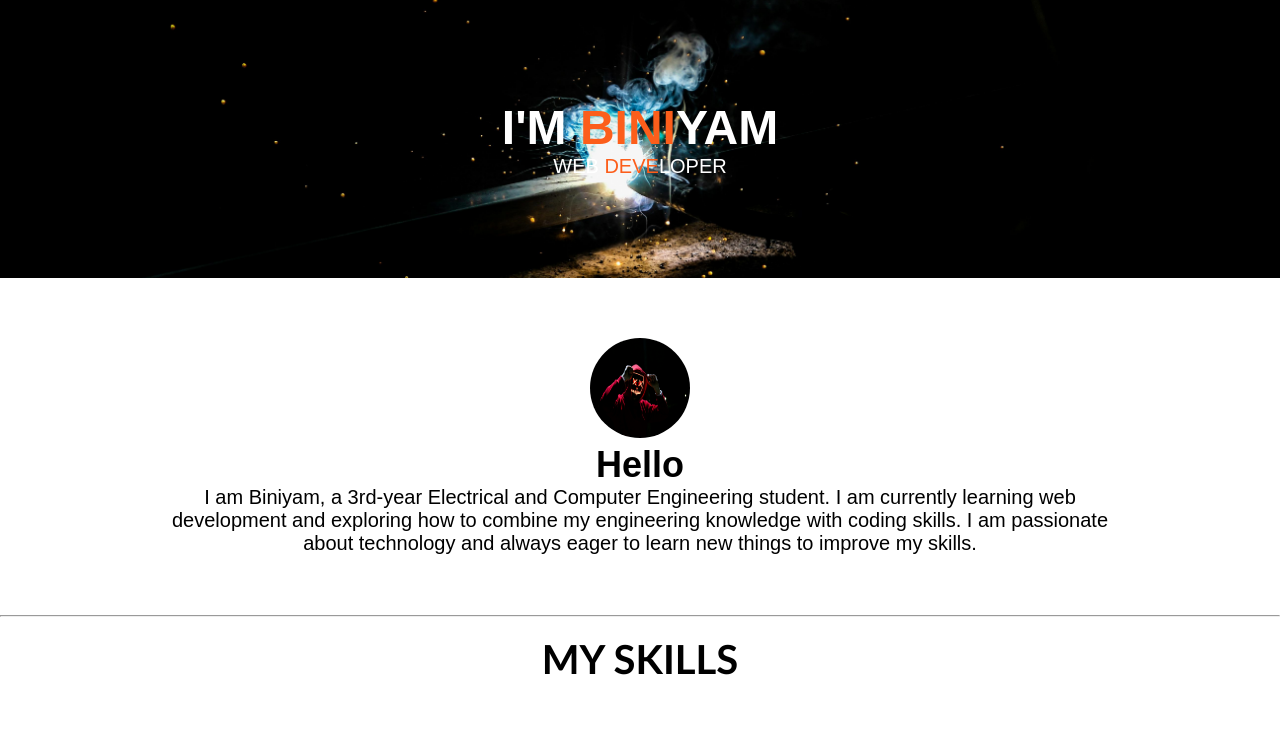
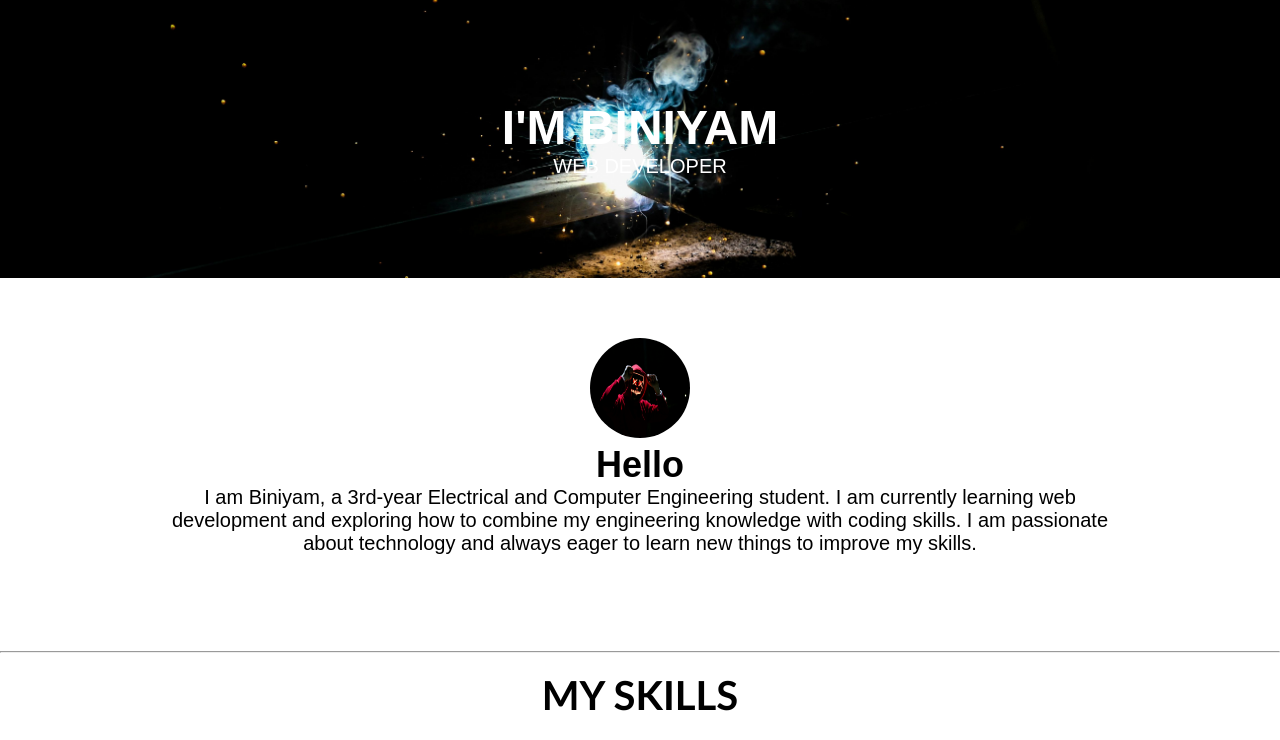
Before and after one commit to biniyam3575/capstone, a plain HTML site: page index.html in a window 1280 px wide. Shown: the top 740 px of the page. Drawn offline with Linux system fonts and the light colour scheme.

Commit message:
Update index.html

```diff
--- a/index.html
+++ b/index.html
@@ -3,29 +3,26 @@
 <head>
     <meta charset="UTF-8">
     <meta name="viewport" content="width=device-width, initial-scale=1.0">
-    <title>Document</title>
+    <title>Capstone-project</title>
     <link rel="stylesheet" href="./style.css">
 </head>
 <body>
     <div class="top-container">
-        <h1>I'M <span>BINI</span>YAM</h1>
-        <P>WEB <span>DEVE</span>LOPER</P>
+        <h1>I'M BINIYAM</h1>
+        <P>WEB DEVELOPER</P>
     </div>
     <div class="middle-container">
         <img src="./image/profile.jpg" alt="profile-image" height="100px" width="100px">
         <h2>Hello</h2>
         <p>I am Biniyam, a 3rd-year Electrical and Computer Engineering student. I am currently learning web development and exploring how to combine my engineering knowledge with coding skills. I am passionate about technology and always eager to learn new things to improve my skills.</p>
-    </div>
-    <hr>
-    <br>
+    </div><br><br><hr><br>
     <h2 class="my-skill">MY SKILLS</h2>
     <div class="skill">
         <img src="./image/web.jpg" alt="" height="200px" width="200px">
         <p>I have a strong foundation in web development, with experience in HTML, CSS, and JavaScript to build responsive and interactive websites. I am continuously improving my skills by working on projects that enhance user experience and functionality.</p><br><br>
         <img src="./image/py.png" alt="" height="200px" width="200px">
         <p>Additionally, I have proficiency in Java and Python, which allows me to solve complex problems, develop algorithms, and build efficient applications. My programming knowledge complements my web development skills, enabling me to create dynamic applications and innovative solutions.</p>
-    </div>
-    <hr>
+    </div><br><hr><br>
     <div class="bottom-container">
         <p>If you wanna to contact me</p>
         <a href="mailto:biniyam1177@gmail.com"><button type="button">CONTACT ME</button></a>
```
